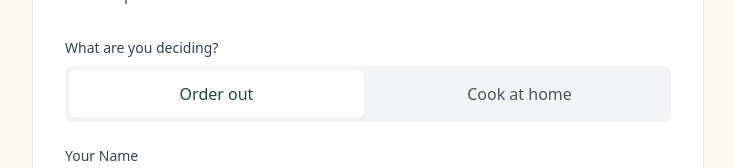
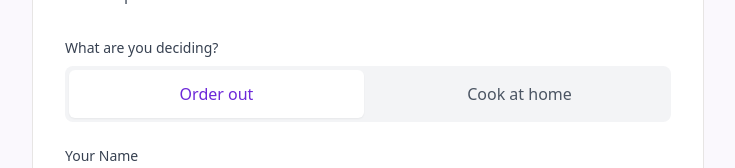
Before and after one commit to ZBugge/meal-matcher, a React (Vite) app in the folder client/: page / in a window 1280 px wide. Shown: the part 138-306 px from the top of the page, without its empty margins (272-1007 px from the left). Built offline with nearby package versions, Linux system fonts and the light colour scheme; no server answers.

Commit message:
Change the shared app theme from green to purple

```diff
--- a/client/src/index.css
+++ b/client/src/index.css
@@ -9,7 +9,7 @@
   button, a, input, select, textarea, summary { touch-action: manipulation; }
   button, summary { min-height: 44px; }
   input:not([type=checkbox]):not([type=radio]), select, textarea { font-size: 16px; }
-  input[type=checkbox], input[type=radio] { accent-color: #245d48; width: 22px; height: 22px; flex-shrink: 0; }
+  input[type=checkbox], input[type=radio] { accent-color: #7c3aed; width: 22px; height: 22px; flex-shrink: 0; }
   :focus-visible { outline: 3px solid #a86524; outline-offset: 3px; }
   h1, h2, h3, p, a, button { overflow-wrap: anywhere; }
 }
@@ -30,8 +30,8 @@
   .dinner-title { font-family: Georgia, 'Times New Roman', serif; }
 }
 
-.modal-sheet { width: min(100% - 1rem, 36rem); max-height: calc(var(--sheet-height, 100dvh) - 1rem); margin: auto; padding: 1.25rem; border: 1px solid #dcded5; border-radius: 1.5rem; background: #faf8f3; color: #20372f; overflow-y: auto; overscroll-behavior: contain; scroll-padding-block: 1rem; }
-.modal-sheet::backdrop { background: rgb(20 39 30 / 45%); }
+.modal-sheet { width: min(100% - 1rem, 36rem); max-height: calc(var(--sheet-height, 100dvh) - 1rem); margin: auto; padding: 1.25rem; border: 1px solid #dfd7e8; border-radius: 1.5rem; background: #faf8fd; color: #30233f; overflow-y: auto; overscroll-behavior: contain; scroll-padding-block: 1rem; }
+.modal-sheet::backdrop { background: rgb(48 35 63 / 45%); }
 .sheet-heading { display: flex; align-items: center; justify-content: space-between; gap: 1rem; margin-bottom: 1.5rem; }
 .family-navigation { padding-bottom: env(safe-area-inset-bottom); }
 .family-content { padding-bottom: calc(6rem + env(safe-area-inset-bottom)); }
@@ -39,14 +39,14 @@
 @media (max-height: 500px) { .modal-sheet { max-height: var(--sheet-height, 100dvh); margin: 0 auto; border-radius: 0; } }
 @media (prefers-reduced-motion: reduce) { *, *::before, *::after { animation-duration: .01ms !important; animation-iteration-count: 1 !important; transition-duration: .01ms !important; scroll-behavior: auto !important; } }
 
-.tonight .eyebrow, .tonight .text-muted { color: #e1eddf; }
+.tonight .eyebrow, .tonight .text-muted { color: #ede9fe; }
 .tonight .text-primary-600 { color: white; }
-.tonight .btn-primary { background: #faf8f3; color: #245d48; }
+.tonight .btn-primary { background: #faf8fd; color: #7c3aed; }
 
 .modal-sheet { position: fixed; max-width: calc(100vw - 1rem); inset: var(--sheet-top, 0px) 0 calc(100% - var(--sheet-height, 100dvh) - var(--sheet-top, 0px)); }
 @media (max-width: 640px) { .modal-sheet { max-width: 100vw; } }
 .modal-sheet-editor[open] { display: flex; flex-direction: column; height: calc(var(--sheet-height, 100dvh) - 1rem); overflow: hidden; }
 .modal-sheet-editor .sheet-heading { flex-shrink: 0; margin-bottom: 1rem; }
 .modal-sheet-editor .sheet-content { flex: 1; min-height: 0; overflow-y: auto; overscroll-behavior: contain; padding: 4px; scroll-padding-block: 1rem; }
-.sheet-footer { flex-shrink: 0; border-top: 1px solid #dcded5; padding-top: 1rem; margin-top: 1rem; }
+.sheet-footer { flex-shrink: 0; border-top: 1px solid #dfd7e8; padding-top: 1rem; margin-top: 1rem; }
 @media (max-width: 640px), (max-height: 500px) { .modal-sheet-editor[open] { height: var(--sheet-height, 100dvh); max-height: var(--sheet-height, 100dvh); margin: 0 auto; border-radius: 0; } }
--- a/client/tailwind.config.js
+++ b/client/tailwind.config.js
@@ -2,8 +2,8 @@
 export default {
   content: ['./index.html', './src/**/*.{js,ts,jsx,tsx}'],
   theme: { extend: { colors: {
-    paper: '#faf8f3', ink: '#20372f', muted: '#627168',
-    primary: { 50: '#edf3eb', 100: '#dfebdf', 200: '#bed4c2', 300: '#96b89f', 400: '#6e9b7b', 500: '#39765b', 600: '#245d48', 700: '#1d4c3b', 800: '#183e31', 900: '#143329' },
+    paper: '#faf8fd', ink: '#30233f', muted: '#756581',
+    primary: { 50: '#f5f3ff', 100: '#ede9fe', 200: '#ddd6fe', 300: '#c4b5fd', 400: '#a78bfa', 500: '#8b5cf6', 600: '#7c3aed', 700: '#6d28d9', 800: '#5b21b6', 900: '#4c1d95' },
     success: { 50: '#f0fdf4', 100: '#dcfce7', 200: '#bbf7d0', 300: '#86efac', 400: '#4ade80', 500: '#22c55e', 600: '#15803d', 700: '#166534', 800: '#14532d', 900: '#113f26' },
   } } }, plugins: [],
 };
```
